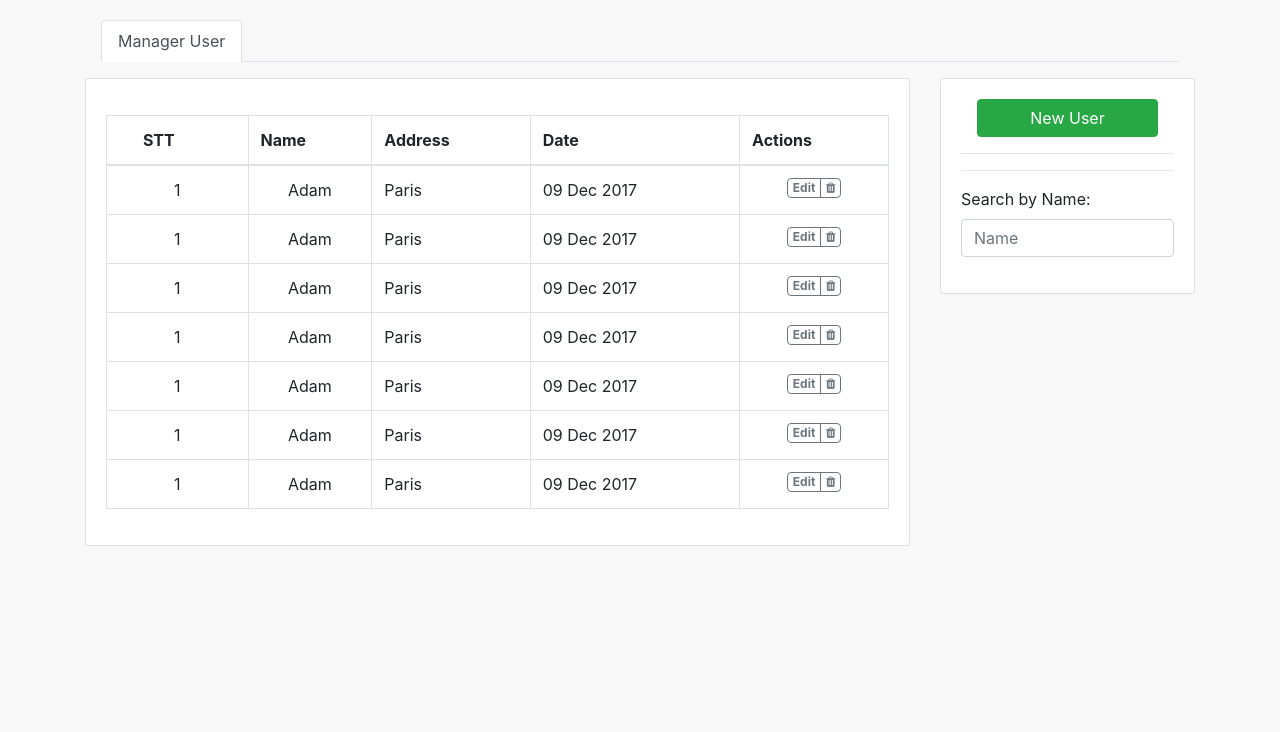
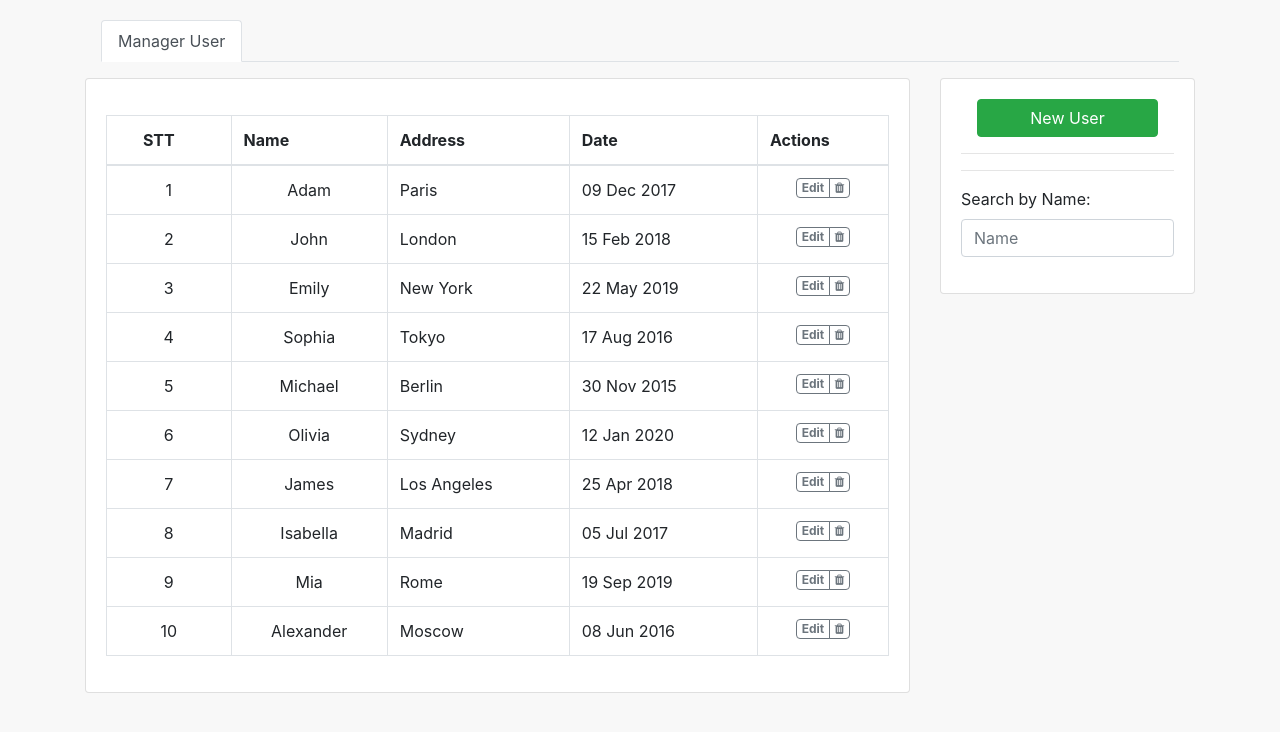
Before and after one commit to ngoquy12/manager-customer, a plain HTML site: page index.html in a window 1280 px wide. Drawn offline with nearby package versions, Linux system fonts and the light colour scheme.

Commit message:
Update index.html

```diff
--- a/index.html
+++ b/index.html
@@ -48,7 +48,6 @@
                             <tr>
   <td class="align-middle">
     <div style="text-align: center;">1</div>
-                                </div>
   </td>
   <td class="align-middle text-center">Adam</td>
   <td class="text-nowrap align-middle">Paris</td>
@@ -60,15 +59,13 @@
     </div>
   </td>
 </tr>
-                            <!-- Enter data table -->
 <tr>
   <td class="align-middle">
-                               <div style="text-align: center;">1</div>
-                                </div>
+    <div style="text-align: center;">2</div>
   </td>
-                              <td class="align-middle text-center">Adam</td>
-                              <td class="text-nowrap align-middle">Paris</td>
-                              <td class="text-nowrap align-middle"><span>09 Dec 2017</span></td>
+  <td class="align-middle text-center">John</td>
+  <td class="text-nowrap align-middle">London</td>
+  <td class="text-nowrap align-middle"><span>15 Feb 2018</span></td>
   <td class="text-center align-middle">
     <div class="btn-group align-top">
       <button class="btn btn-sm btn-outline-secondary badge" type="button" data-toggle="modal" data-target="#user-form-modal">Edit</button>
@@ -76,15 +73,13 @@
     </div>
   </td>
 </tr>
-                            <!-- Enter data table -->
 <tr>
   <td class="align-middle">
-                               <div style="text-align: center;">1</div>
-                                </div>
+    <div style="text-align: center;">3</div>
   </td>
-                              <td class="align-middle text-center">Adam</td>
-                              <td class="text-nowrap align-middle">Paris</td>
-                              <td class="text-nowrap align-middle"><span>09 Dec 2017</span></td>
+  <td class="align-middle text-center">Emily</td>
+  <td class="text-nowrap align-middle">New York</td>
+  <td class="text-nowrap align-middle"><span>22 May 2019</span></td>
   <td class="text-center align-middle">
     <div class="btn-group align-top">
       <button class="btn btn-sm btn-outline-secondary badge" type="button" data-toggle="modal" data-target="#user-form-modal">Edit</button>
@@ -92,15 +87,13 @@
     </div>
   </td>
 </tr>
-                            <!-- Enter data table -->
 <tr>
   <td class="align-middle">
-                               <div style="text-align: center;">1</div>
-                                </div>
+    <div style="text-align: center;">4</div>
   </td>
-                              <td class="align-middle text-center">Adam</td>
-                              <td class="text-nowrap align-middle">Paris</td>
-                              <td class="text-nowrap align-middle"><span>09 Dec 2017</span></td>
+  <td class="align-middle text-center">Sophia</td>
+  <td class="text-nowrap align-middle">Tokyo</td>
+  <td class="text-nowrap align-middle"><span>17 Aug 2016</span></td>
   <td class="text-center align-middle">
     <div class="btn-group align-top">
       <button class="btn btn-sm btn-outline-secondary badge" type="button" data-toggle="modal" data-target="#user-form-modal">Edit</button>
@@ -108,15 +101,13 @@
     </div>
   </td>
 </tr>
-                            <!-- Enter data table -->
 <tr>
   <td class="align-middle">
-                               <div style="text-align: center;">1</div>
-                                </div>
+    <div style="text-align: center;">5</div>
   </td>
-                              <td class="align-middle text-center">Adam</td>
-                              <td class="text-nowrap align-middle">Paris</td>
-                              <td class="text-nowrap align-middle"><span>09 Dec 2017</span></td>
+  <td class="align-middle text-center">Michael</td>
+  <td class="text-nowrap align-middle">Berlin</td>
+  <td class="text-nowrap align-middle"><span>30 Nov 2015</span></td>
   <td class="text-center align-middle">
     <div class="btn-group align-top">
       <button class="btn btn-sm btn-outline-secondary badge" type="button" data-toggle="modal" data-target="#user-form-modal">Edit</button>
@@ -124,15 +115,13 @@
     </div>
   </td>
 </tr>
-                            <!-- Enter data table -->
 <tr>
   <td class="align-middle">
-                               <div style="text-align: center;">1</div>
-                                </div>
+    <div style="text-align: center;">6</div>
   </td>
-                              <td class="align-middle text-center">Adam</td>
-                              <td class="text-nowrap align-middle">Paris</td>
-                              <td class="text-nowrap align-middle"><span>09 Dec 2017</span></td>
+  <td class="align-middle text-center">Olivia</td>
+  <td class="text-nowrap align-middle">Sydney</td>
+  <td class="text-nowrap align-middle"><span>12 Jan 2020</span></td>
   <td class="text-center align-middle">
     <div class="btn-group align-top">
       <button class="btn btn-sm btn-outline-secondary badge" type="button" data-toggle="modal" data-target="#user-form-modal">Edit</button>
@@ -140,15 +129,13 @@
     </div>
   </td>
 </tr>
-                            <!-- Enter data table -->
 <tr>
   <td class="align-middle">
-                               <div style="text-align: center;">1</div>
-                                </div>
+    <div style="text-align: center;">7</div>
   </td>
-                              <td class="align-middle text-center">Adam</td>
-                              <td class="text-nowrap align-middle">Paris</td>
-                              <td class="text-nowrap align-middle"><span>09 Dec 2017</span></td>
+  <td class="align-middle text-center">James</td>
+  <td class="text-nowrap align-middle">Los Angeles</td>
+  <td class="text-nowrap align-middle"><span>25 Apr 2018</span></td>
   <td class="text-center align-middle">
     <div class="btn-group align-top">
       <button class="btn btn-sm btn-outline-secondary badge" type="button" data-toggle="modal" data-target="#user-form-modal">Edit</button>
@@ -156,6 +143,49 @@
     </div>
   </td>
 </tr>
+<tr>
+  <td class="align-middle">
+    <div style="text-align: center;">8</div>
+  </td>
+  <td class="align-middle text-center">Isabella</td>
+  <td class="text-nowrap align-middle">Madrid</td>
+  <td class="text-nowrap align-middle"><span>05 Jul 2017</span></td>
+  <td class="text-center align-middle">
+    <div class="btn-group align-top">
+      <button class="btn btn-sm btn-outline-secondary badge" type="button" data-toggle="modal" data-target="#user-form-modal">Edit</button>
+      <button class="btn btn-sm btn-outline-secondary badge" type="button"><i class="fa fa-trash"></i></button>
+    </div>
+  </td>
+</tr>
+<tr>
+  <td class="align-middle">
+    <div style="text-align: center;">9</div>
+  </td>
+  <td class="align-middle text-center">Mia</td>
+  <td class="text-nowrap align-middle">Rome</td>
+  <td class="text-nowrap align-middle"><span>19 Sep 2019</span></td>
+  <td class="text-center align-middle">
+    <div class="btn-group align-top">
+      <button class="btn btn-sm btn-outline-secondary badge" type="button" data-toggle="modal" data-target="#user-form-modal">Edit</button>
+      <button class="btn btn-sm btn-outline-secondary badge" type="button"><i class="fa fa-trash"></i></button>
+    </div>
+  </td>
+</tr>
+<tr>
+  <td class="align-middle">
+    <div style="text-align: center;">10</div>
+  </td>
+  <td class="align-middle text-center">Alexander</td>
+  <td class="text-nowrap align-middle">Moscow</td>
+  <td class="text-nowrap align-middle"><span>08 Jun 2016</span></td>
+  <td class="text-center align-middle">
+    <div class="btn-group align-top">
+      <button class="btn btn-sm btn-outline-secondary badge" type="button" data-toggle="modal" data-target="#user-form-modal">Edit</button>
+      <button class="btn btn-sm btn-outline-secondary badge" type="button"><i class="fa fa-trash"></i></button>
+    </div>
+  </td>
+</tr>
+
 
                           </tbody>
                         </table>
```
Lines whose indentation alone changed are shown as unchanged.
